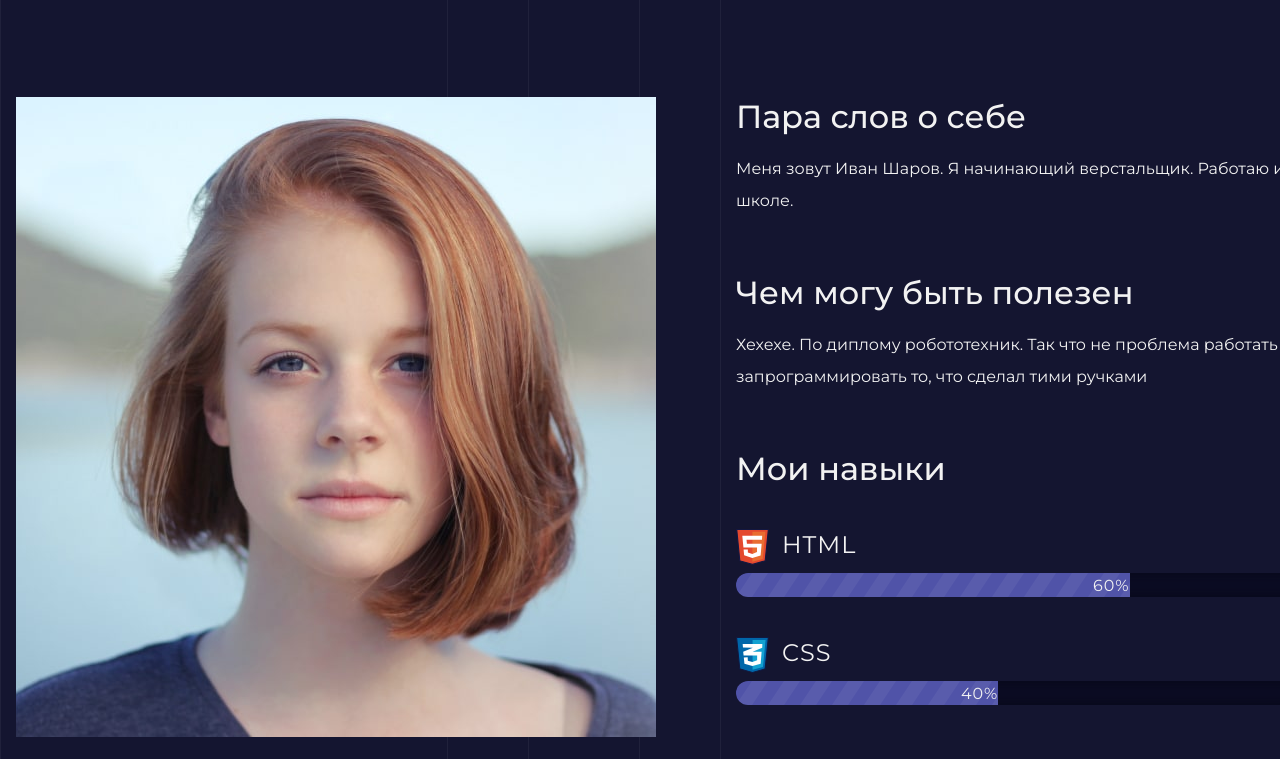
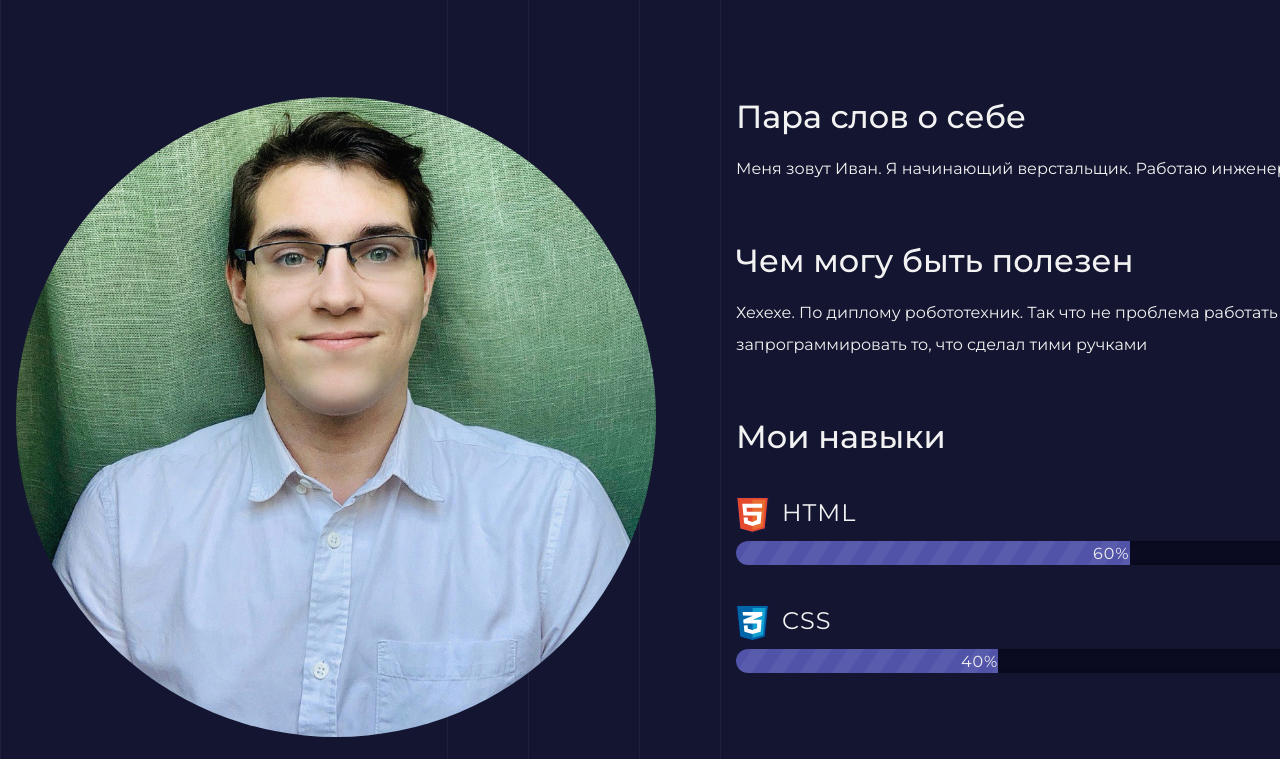
Before and after one commit to SharovIvanY/my__site, a plain HTML site: page index.html in a window 1280 px wide. Shown: the part 1361-2120 px from the top of the page. Drawn offline with Linux system fonts and the light colour scheme.

Commit message:
add photo. Final version
Изменил фотографию и выполнил последние штрихи по оформлению.

```diff
--- a/index.html
+++ b/index.html
@@ -19,7 +19,7 @@
 
 	<section class="hero-image">
 		<div class="container">
-			<h1 class="heading">Опознанный Енот</h1>
+			<h1 class="heading">Шаров Иван Юрьевич</h1>
 			<p class="heading">Junior верстальщик</p>
 		</div>
 	</section>
@@ -28,11 +28,11 @@
 		<div class="container">
 			<h2 class="subheading">Давайте познакомимся</h2>
 			<figure class="user-image">
-				<img src="files/user.jpg" width="928" height="536" alt="Фотография Неопознанного Енота">
+				<img src="files/myuser.jpg" width="928" height="536" alt="Фотография Неопознанного Енота">
 			</figure>
 			<div>
 				<h3>Пара слов о себе</h3>
-				<p>Меня зовут Иван Шаров. Я начинающий верстальщик. Работаю инженером в школе.</p>
+				<p>Меня зовут Иван. Я начинающий верстальщик. Работаю инженером в школе.</p>
 			</div>
 			<div>
 				<h3>Чем могу быть полезен</h3>
--- a/style.css
+++ b/style.css
@@ -186,6 +186,7 @@ body {
   width: 640px;
   height: 640px;
   object-fit: cover;
+  border-radius: 50%;
 }
 
 .intro .container div {
```
Also changed, not shown: files/myuser.jpg (added).
